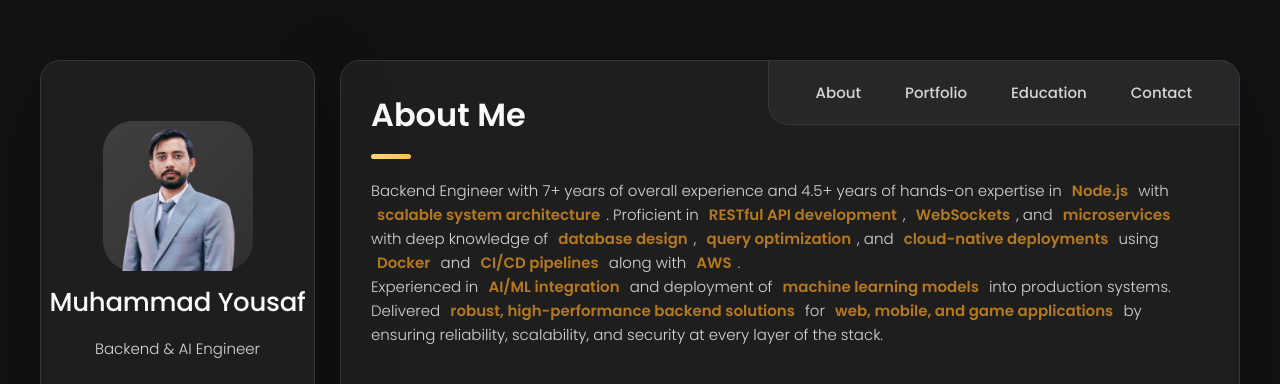
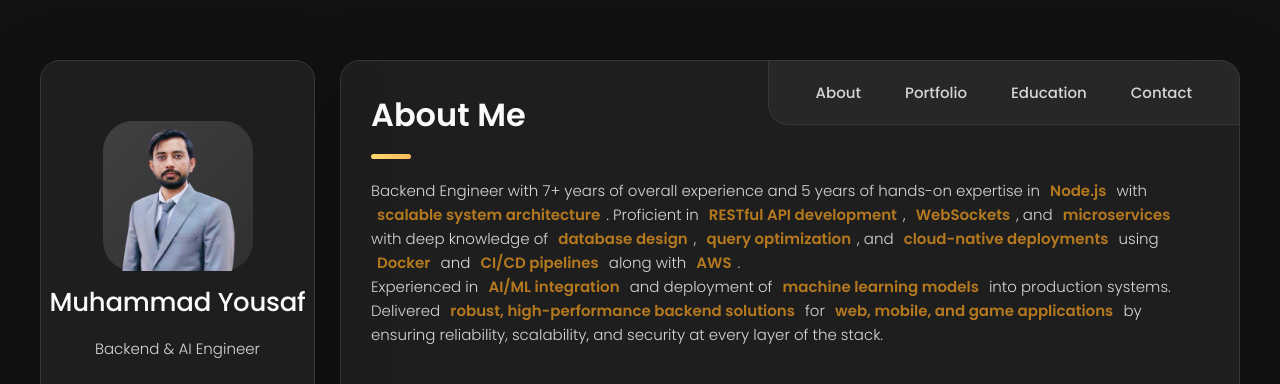
Before and after one commit to yousaf4995/backend, a plain HTML site: page index.html in a window 1280 px wide. Shown: the top 384 px of the page. Drawn offline with nearby package versions, Linux system fonts and the light colour scheme.

Commit message:
Update index.html

```diff
--- a/index.html
+++ b/index.html
@@ -171,7 +171,7 @@
 
             <section class="about-text">
                 <p>
-                    Backend Engineer with 7+ years of overall experience and 4.5+ years of hands-on expertise in
+                    Backend Engineer with 7+ years of overall experience and 5 years of hands-on expertise in
                     <strong class="highlight">Node.js</strong> with
                     <strong class="highlight">scalable system architecture</strong>. Proficient in
                     <strong class="highlight">RESTful API development</strong>, <strong
```
